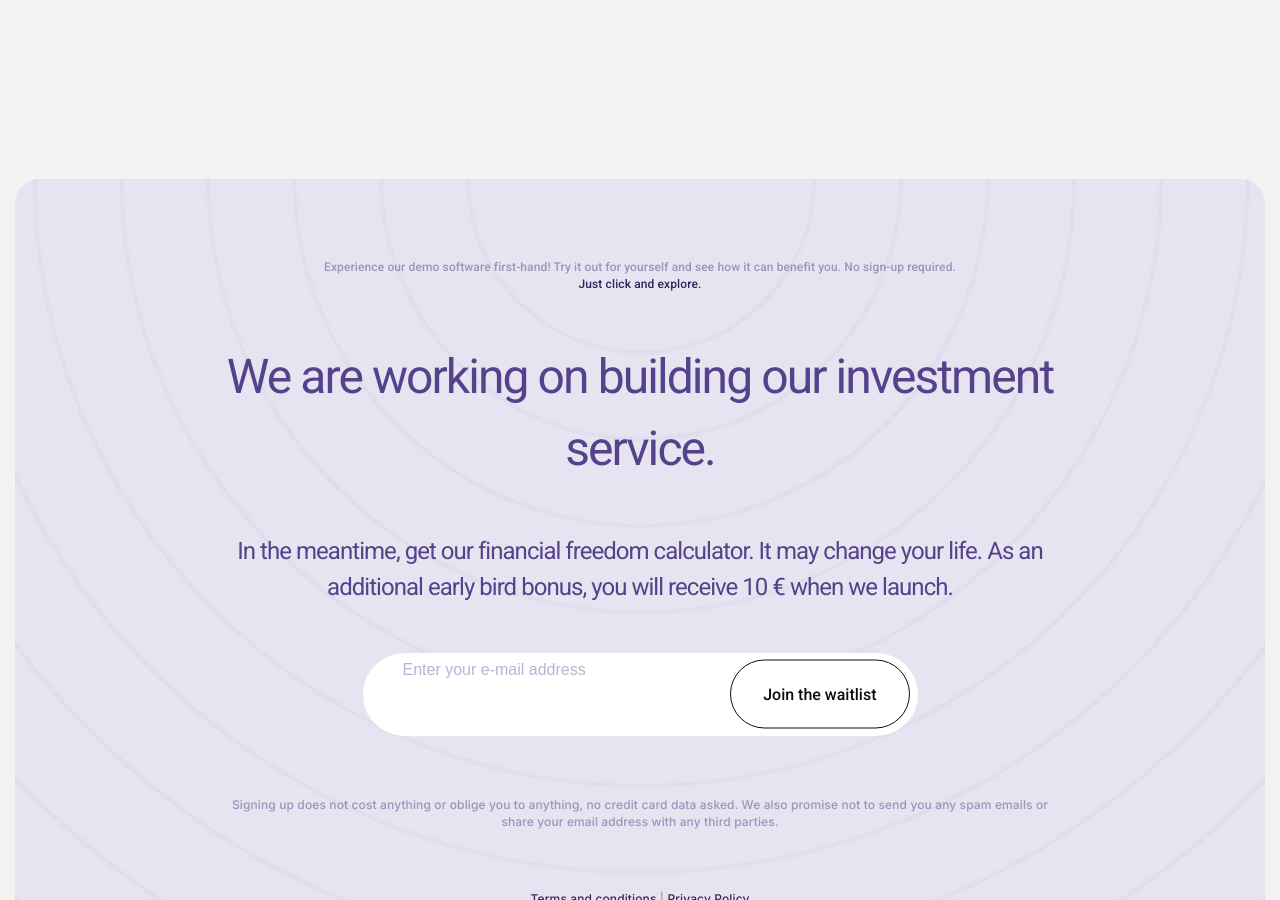
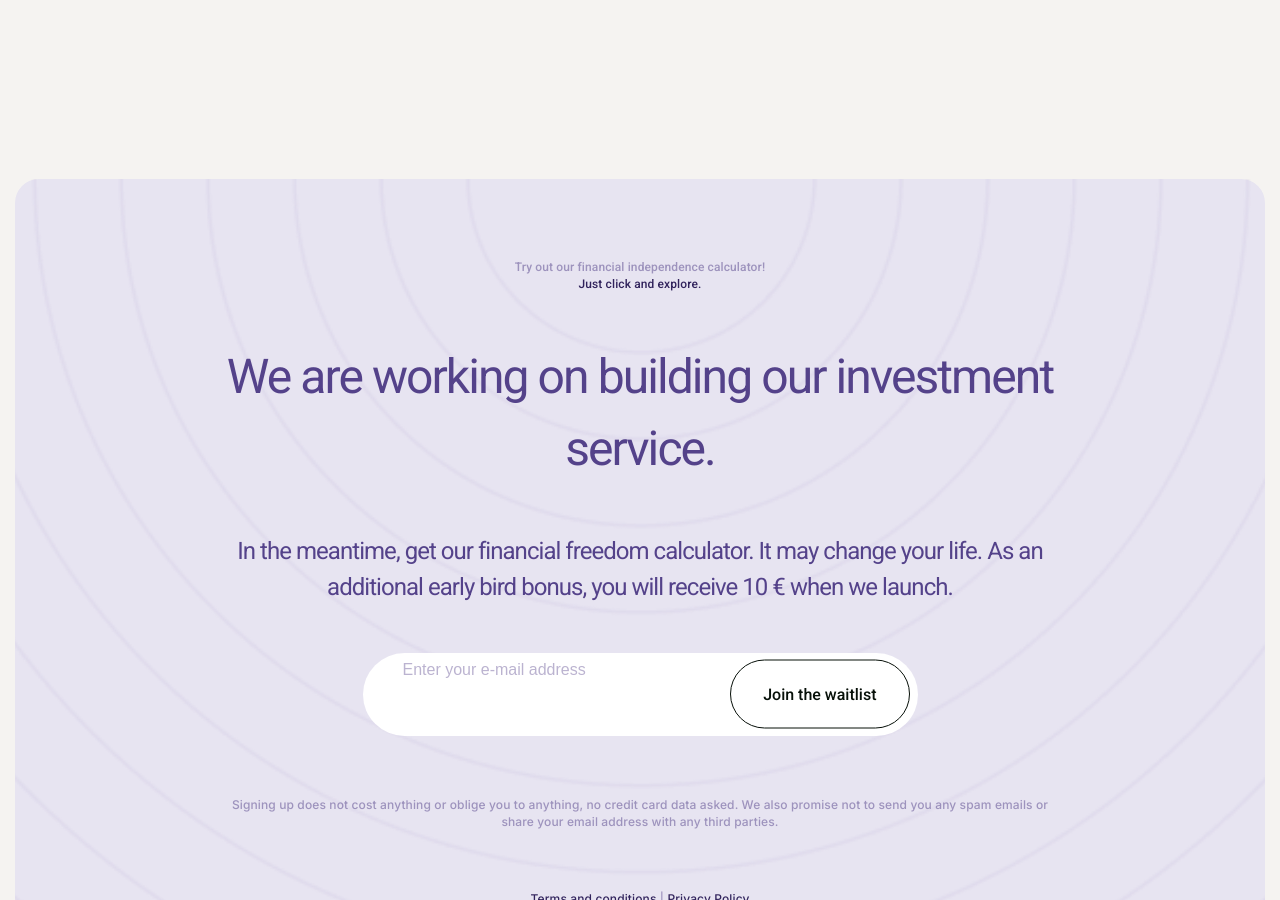
Before and after one commit to truf-company/truf-company.github.io, a Jekyll site: the page built from index.html, in a window 1280 px wide and 900 px high, scrolled down 5634 px. Built offline with Jekyll 4.4.1, drawn with Linux system fonts in a browser that asks for light colours; comment, search, counter and statistics services are not loaded.

Commit message:
Replaced demo software with FI calc link in footer

```diff
--- a/_includes/join_long.html
+++ b/_includes/join_long.html
@@ -2,8 +2,8 @@
 <footer id="footer" class="footer">
     <div class="footer__content">
         <div class="try-it-out">
-            <p>Experience our demo software first-hand! Try it out for yourself and see how it can benefit you. No sign-up required.</p>
-            <p><a href="https://truf.company/demo/#/">Just click and explore.</a></p>
+            <p>Try out our financial independence calculator!</p>
+            <p><a href="https://app.truf.company/#/signup?income=2000&savings_rate=20">Just click and explore.</a></p>
         </div>
         <h2>We are working on building our investment service.</h2>
         <h4>In the meantime, get our
```
